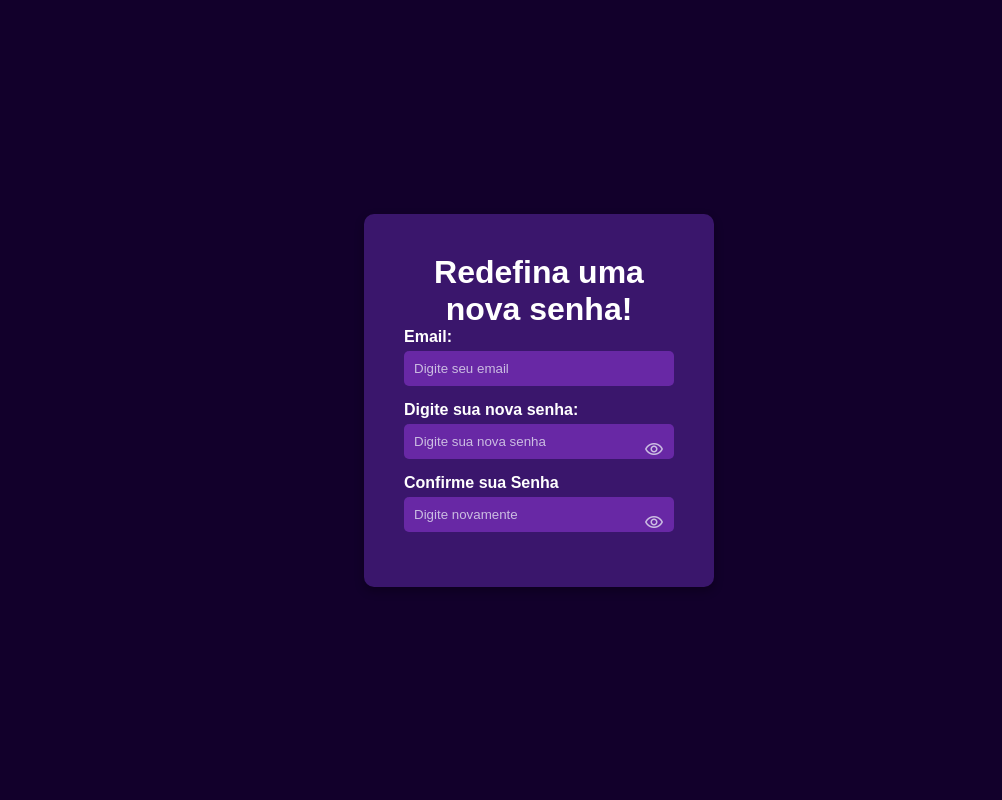
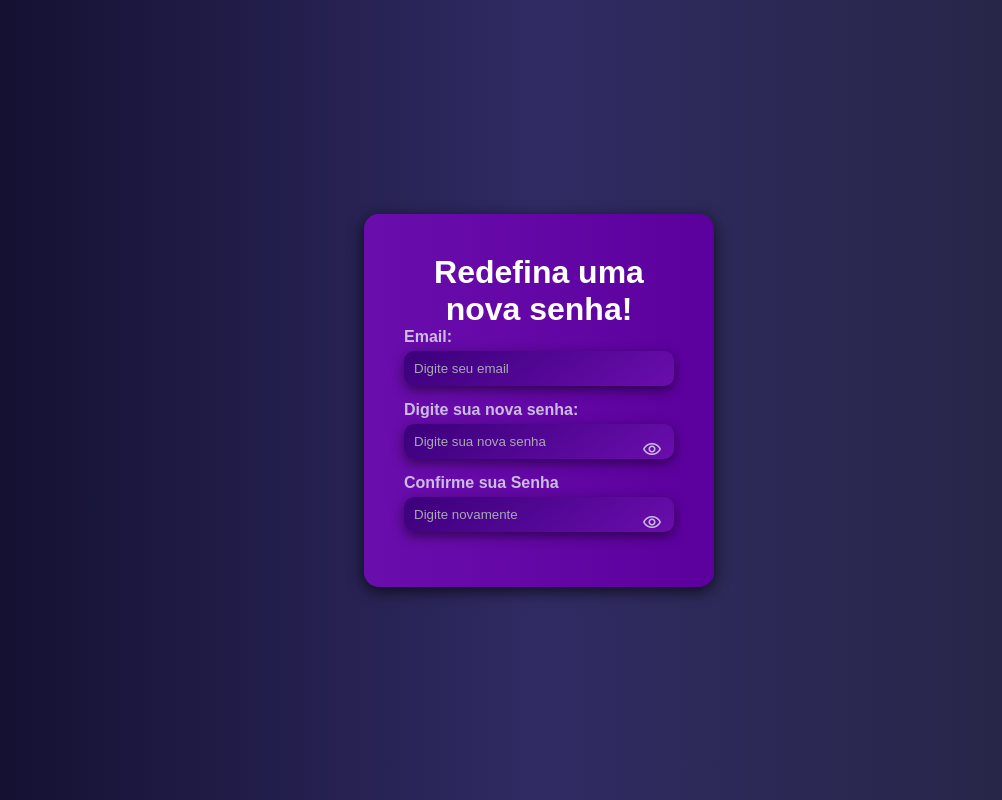
Before and after one commit to Mattat003/SA-Cipher, a PHP site: page /esqueceuSenha.html in a window 1280 px wide. Shown: the whole page, without its empty margins (101-1103 px from the left). Run offline with PHP 8.4, Linux system fonts and the light colour scheme.

Commit message:
esqueceu a senha css

```diff
--- a/css/esqueceuSenha.css
+++ b/css/esqueceuSenha.css
@@ -1,202 +1,123 @@
-/* Reset básico para remover margens e preenchimentos padrão dos navegadores */
+/* Reset básico */
 * {
     margin: 0;
     padding: 0;
-    box-sizing: border-box; /* Faz com que largura e altura incluam bordas e preenchimentos */
+    box-sizing: border-box;
     font-family: Arial, sans-serif;
 }
 
-/* Estilização do corpo da página */
+/* Corpo com fundo em degradê escuro */
 body {
-    background-color: #12002b;
-    display: flex; /* Usa flexbox para centralizar o conteúdo */
-    justify-content: center; /* Centraliza horizontalmente */
-    align-items: center; /* Centraliza verticalmente */
-    height: 100vh; /* Faz a altura ocupar toda a tela */
+    background: linear-gradient(to right, #0f0c29, #302b63, #24243e);
+    display: flex;
+    justify-content: center;
+    align-items: center;
+    height: 100vh;
 }
 
-/* Container principal do login */
+/* Container do login */
 .login-container {
-    background-color: #3a166c;
-    padding: 40px; /* Adiciona espaço interno */
-    border-radius: 10px;
+    background: linear-gradient(to right, #6a0dad, #5b009d);
+    padding: 40px;
+    border-radius: 15px;
     text-align: center;
     color: white;
-    width: 350px; /* Define a largura do container */
-    box-shadow: 0px 4px 10px rgba(0, 0, 0, 0.3); /* Adiciona uma leve sombra ao redor */
+    width: 350px;
+    box-shadow: 0px 4px 15px rgba(0, 0, 0, 0.7);
 }
 
-/* Título do login */
+/* Título */
 h2 {
     font-size: 28px;
     margin-bottom: 20px;
-    font-family: 'Georgia', serif; /* Usa uma fonte serifada para dar destaque */
+    font-family: 'Georgia', serif;
+    color: #f2f2f2;
 }
 
-/* Estilização dos rótulos (labels) */
+/* Rótulos */
 label {
     font-weight: bold;
-    display: block; /* Faz o label ocupar toda a linha */
+    display: block;
     text-align: left;
     margin-bottom: 5px;
+    color: #cbbde2;
+    font-family: Arial, sans-serif;
 }
 
-/* Estilização dos campos de entrada */
+/* Caixa de entrada */
 input {
     width: 100%;
-    padding: 10px;
-    border-radius: 5px;
+    padding: 10px 40px 10px 10px; /* espaço para o ícone */
+    border-radius: 10px;
     border: none;
     margin-bottom: 15px;
-    background-color: #6828a5;
+    background: linear-gradient(145deg, #3b007b, #6a0dad);
     color: white;
     outline: none;
+    box-shadow: 0 4px 12px rgba(0, 0, 0, 0.5);
 }
 
-/* Estilização do texto de placeholder dentro do input */
+/* Placeholder */
 input::placeholder {
-    color: #cbbde2;
+    color: #a8a8b2;
 }
 
-/* Link de recuperação de senha */
+/* Link de redefinição de senha */
 a {
     display: block;
     text-align: left;
     color: #cbbde2;
-    text-decoration: none; /* Remove o sublinhado do link */
+    text-decoration: none;
     font-size: 14px;
     margin-bottom: 15px;
+    font-family: 'Georgia', serif; /* mesma fonte do título */
 }
 
-/* Efeito ao passar o mouse sobre o link */
+/* Hover no link */
 a:hover {
-    text-decoration: underline; /* Adiciona sublinhado ao passar o mouse */
+    text-decoration: underline;
 }
 
-/* Botão de login */
+/* Botão */
 button {
-    background-color: #8639df;
+    background: linear-gradient(to right, #5b009d, #4c0089);
     color: white;
     padding: 12px;
     border: none;
     width: 100%;
-    border-radius: 5px; /* Arredonda as bordas do botão */
+    border-radius: 10px;
     font-size: 16px;
-    cursor: pointer; /* Muda o cursor para indicar que é clicável */
+    cursor: pointer;
+    box-shadow: 0 4px 12px rgba(0, 0, 0, 0.7);
 }
 
-/* Efeito ao passar o mouse sobre o botão */
+/* Hover do botão */
 button:hover {
-    background-color: #7525c8;
-}
-/* Reset básico para remover margens e preenchimentos padrão dos navegadores */
-* {
-    margin: 0;
-    padding: 0;
-    box-sizing: border-box; /* Faz com que largura e altura incluam bordas e preenchimentos */
-    font-family: Arial, sans-serif;
+    background: linear-gradient(to right, #490073, #5b009d);
+    box-shadow: 0 6px 15px rgba(0, 0, 0, 0.8);
 }
 
-/* Estilização do corpo da página */
-body {
-    background-color: #12002b;
-    display: flex; /* Usa flexbox para centralizar o conteúdo */
-    justify-content: center; /* Centraliza horizontalmente */
-    align-items: center; /* Centraliza verticalmente */
-    height: 100vh; /* Faz a altura ocupar toda a tela */
-}
-
-/* Container principal do login */
-.login-container {
-    background-color: #3a166c;
-    padding: 40px; /* Adiciona espaço interno */
-    border-radius: 10px;
-    text-align: center;
-    color: white;
-    width: 350px; /* Define a largura do container */
-    box-shadow: 0px 4px 10px rgba(0, 0, 0, 0.3); /* Adiciona uma leve sombra ao redor */
-}
-
-/* Título do login */
-h2 {
-    font-size: 28px;
-    margin-bottom: 20px;
-    font-family: 'Georgia', serif; /* Usa uma fonte serifada para dar destaque */
-}
-
-/* Estilização dos rótulos (labels) */
-label {
-    font-weight: bold;
-    display: block; /* Faz o label ocupar toda a linha */
-    text-align: left;
-    margin-bottom: 5px;
-}
-
-/* Estilização dos campos de entrada */
-input {
-    width: 100%;
-    padding: 10px;
-    border-radius: 5px;
-    border: none;
-    margin-bottom: 15px;
-    background-color: #6828a5;
-    color: white;
-    outline: none;
-}
-
-/* Estilização do texto de placeholder dentro do input */
-input::placeholder {
-    color: #cbbde2;
-}
-
-/* Link de recuperação de senha */
-a {
-    display: block;
-    text-align: left;
-    color: #cbbde2;
-    text-decoration: none; /* Remove o sublinhado do link */
-    font-size: 14px;
-    margin-bottom: 15px;
-}
-
-/* Efeito ao passar o mouse sobre o link */
-a:hover {
-    text-decoration: underline; /* Adiciona sublinhado ao passar o mouse */
-}
-
-/* Botão de login */
-button {
-    background-color: #8639df;
-    color: white;
-    padding: 12px;
-    border: none;
-    width: 100%;
-    border-radius: 5px; /* Arredonda as bordas do botão */
-    font-size: 16px;
-    cursor: pointer; /* Muda o cursor para indicar que é clicável */
-}
-
-/* Efeito ao passar o mouse sobre o botão */
-button:hover {
-    background-color: #7525c8;
-}
-
+/* Container da senha com ícone */
 .password-container {
     position: relative;
     width: 100%;
 }
 
+.password-container input {
+    padding-right: 40px; /* garante espaço pro ícone */
+}
+
 .password-container .material-symbols-outlined {
     position: absolute;
-    right: 10px;
+    right: 12px;
     top: 50%;
     transform: translateY(-50%);
     cursor: pointer;
-    color: #cbbde2; /* Cor igual ao placeholder */
-    font-size: 20px; /* Tamanho do ícone */
+    color: #cbbde2;
+    font-size: 20px;
+    pointer-events: auto;
 }
 
-/* Ajuste para quando o ícone estiver ativo (senha visível) */
 .password-container .material-symbols-outlined.active {
     color: white;
 }
```
